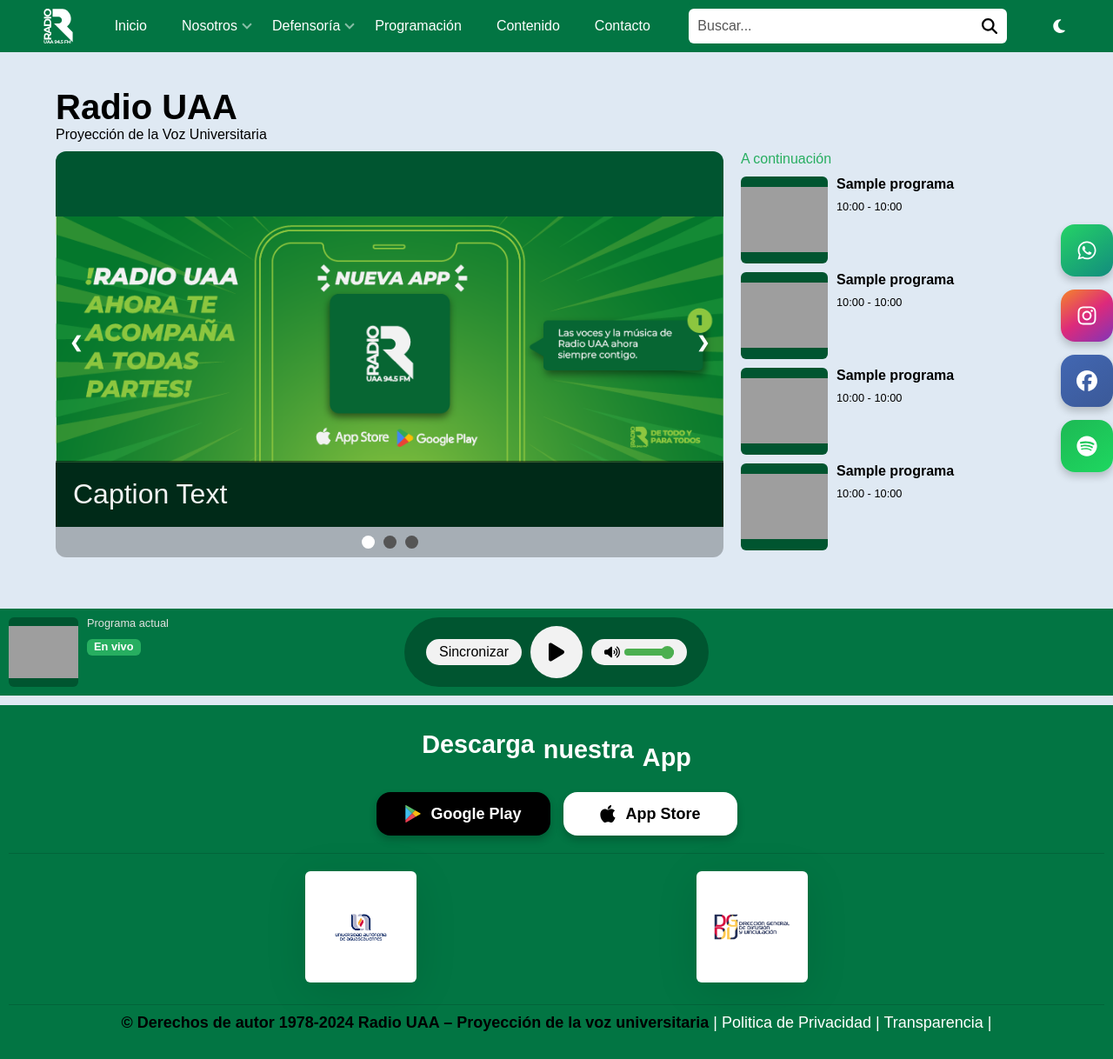
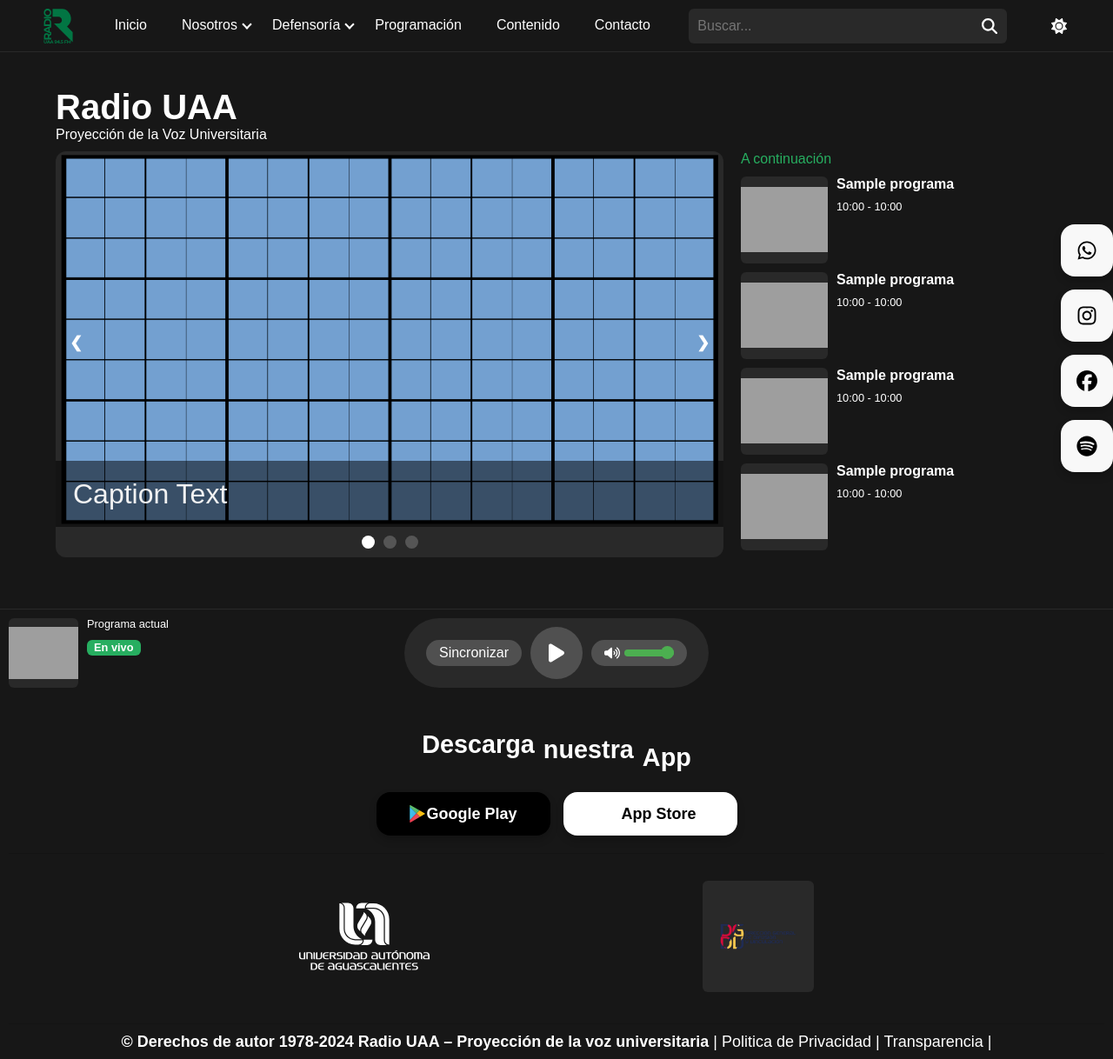
Before and after one commit to Andrew869/RadioUAA, a PHP site: page / in a window 1280 px wide. Shown: the whole page at 87% size. Before the commit the page ends 1186 px from the top, so only its background shows below. Run offline with PHP 8.4, Linux system fonts and the light colour scheme; tables that the repository leaves empty hold one stand-in row (values such as "Sample post"); data that the repository does not hold is empty; grey boxes are pictures that could not be loaded.

Commit message:
nuevo diseño light and dark theme

```diff
--- a/css/headerStyles.css
+++ b/css/headerStyles.css
@@ -53,6 +53,16 @@ header {
     /* padding: 0 1vw; */
 }
 
+header.light {
+    border: solid #EDEDED;
+    border-width: 0 0 1px 0;
+}
+
+header.dark {
+    border: solid #292929;
+    border-width: 0 0 1px 0;
+}
+
 .navbar {
     width: 100vw;
     height: 100%;
@@ -60,13 +70,13 @@ header {
     justify-content: space-around;
     align-items: center;
     gap: 10px;
-    background-color: #027543;
     padding: 0 30px;
 }
 
 .logo {
     width: 40px;
     height: 100%;
+    fill: #027543;
 }
 
 .logo a {
@@ -74,6 +84,8 @@ header {
     display: flex;
     justify-content: center;
     align-items: center;
+    text-decoration: none;
+    fill: inherit;
 }
 
 .logo img {
@@ -123,23 +135,33 @@ header {
     justify-content: center;
     align-items: center;
     height: 100%;
-    color: var(--Blanco);
+    color: inherit;
     text-decoration: none;
     font-size: 1rem;
     transition: transform 0.4s ease;
 }
 
 .dropdown-content a:hover {
-    color: var(--obscuro);
-    background-color: var(--VerdeClaro);
+    /* color: var(--obscuro);
+    background-color: var(--VerdeClaro); */
     /* transform: scale(1.2);  */
     /* text-decoration: underline; */
+}
+
+.dropdown-content.dark a:hover {
+    color: black;
+    background-color: white;
+}
+
+.dropdown-content.light a:hover {
+    color: white;
+    background-color: black;
 }
 
 .dropdown-content {
     display: none;
     position: absolute;
-    background-color: var(--Blanco);
+    /* background-color: var(--Blanco); */
     list-style: none;
     top: 85%;
     left: 0;
@@ -155,7 +177,7 @@ header {
 }
 
 .dropdown-content a {
-    color: var(--obscuro);
+    /* color: var(--obscuro); */
     padding: 10px 20px;
     /* display: flex; */
     /* text-decoration: none; */
@@ -199,7 +221,6 @@ header {
 }
 
 .search-bar-content {
-    background-color: #027543;
     flex: 0 1 30%;
     position: relative;
     height: 100%;
@@ -252,7 +273,7 @@ header {
 }
 
 .search-bar input::placeholder {
-    color: #555;
+    /* color: #555; */
 }
 
 .search-bar input:focus {
@@ -343,12 +364,20 @@ header {
     top: 40%;
     right: -15px;
     content: "";
-    border: solid rgba(255, 255, 255, 0.521);
-    border-width: 0 2px 2px 0;
     display: inline-block;
     padding: 3px;
     -webkit-transform: rotate(45deg);
     transform: rotate(45deg);
+}
+
+.arrow-down.light::after {
+    border: solid black;
+    border-width: 0 2px 2px 0;
+}
+
+.arrow-down.dark::after{
+    border: solid white;
+    border-width: 0 2px 2px 0;
 }
 
 @media (max-width: 1024px) {
--- a/css/inicio.css
+++ b/css/inicio.css
@@ -41,7 +41,6 @@
 }
 
 .next-program img {
-    background-color: #005530;
     width: 100px;
     height: 100px;
     object-fit: contain;
@@ -81,7 +80,7 @@
     /* max-width: 1000px; */
     position: relative;
     max-width: 960px;
-    max-height: 480px;
+    max-height: 540px;
     width: 60vw;
     aspect-ratio: 16/9;
     overflow: hidden;
@@ -97,7 +96,6 @@
 }
 
 .slide img {
-    background-color: #005530;
     width: inherit;
     height: inherit;
     object-fit: contain;
--- a/css/playerStyles.css
+++ b/css/playerStyles.css
@@ -1,5 +1,5 @@
 .radio-player {
-    background-color: #027543;
+    /* background-color: #027543; */
     position: sticky;
     bottom: 0;
     width: 100%;
@@ -11,6 +11,17 @@
     align-items: center;
     z-index: 1;
 }
+
+.radio-player.light {
+    border: solid #EDEDED;
+    border-width: 1px 0 1px 0;
+}
+
+.radio-player.dark {
+    border: solid #292929;
+    border-width: 1px 0 0 0;
+}
+
 
 .radio-player > div {
     /* background-color: yellow; */
@@ -29,7 +40,7 @@
     height: 80px;
     object-fit: contain;
     border-radius: 6px;
-    background-color: #005530;
+    /* background-color: #005530; */
 }
 
 .current-program-info > div {
@@ -88,14 +99,14 @@
 
 .curr-pro-txt,
 .frequency-band {
-    color: #e2e2e2;
+    /* color: #e2e2e2; */
     font-size: 0.8rem;
 }
 
 .controls {
     margin: 10px;
     padding: 0 20px;
-    background-color: #005530;
+    /* background-color: #005530; */
     display: flex;
     flex-direction: row;
     justify-content: center;
@@ -161,7 +172,7 @@
 .controls button:hover,
 .volume-control:hover {
     transform: scale(1.02);
-    background-color: #fff;
+    /* background-color: #fff; */
 }
 
 .volume-control .icon {
--- a/css/styles.css
+++ b/css/styles.css
@@ -27,12 +27,6 @@ html{
 }
 
 body {
-    /* background-color: yellow; */
-    height: 100%;
-    background-color: var(--GrisClaro);
-
-    /* margin: 0;
-    padding: 0; */
 }
 
 main#content {
@@ -42,10 +36,48 @@ main#content {
     /* background-color: yellow; */
 }
 
+.light {
+    background-color: #F8F8F8;
+    color: black;
+    fill: black;
+}
+
+.light .c1 {
+    background-color: #EDEDED;
+    color: black;
+    fill: black;
+}
+
+.light .c2 {
+    background-color: #c0c0c0;
+    color: black;
+    fill: black;
+}
+
+.light .shadow {
+    box-shadow: rgba(0, 0, 0, 0.15) 2.4px 2.4px 3.2px;
+}
+
 .dark {
-    background: none;
     background-color: #171717;
     color: white;
+    fill: white;
+}
+
+.dark .c1 {
+    background-color: #292929;
+    color: white;
+    fill: white;
+}
+
+.dark .c2 {
+    background-color: #505050;
+    color: white;
+    fill: white;
+}
+
+.dark .shadow {
+    box-shadow: rgba(204, 204, 204, 0.5) 2px 2px 2px;
 }
 
 h1 {
@@ -105,85 +137,24 @@ li {
     font-size: 25px;
 } */
 
-.whatsapp {
-    background: linear-gradient(145deg, #25D366, #128C7E); /* Verde de WhatsApp */
+/* .whatsapp {
+    background: linear-gradient(145deg, #25D366, #128C7E);
 }
 
 .instagram {
-    background: linear-gradient(145deg, #F58529, #DD2A7B, #8134B8); /* Colores de Instagram */
+    background: linear-gradient(145deg, #F58529, #DD2A7B, #8134B8);
 }
 
 .facebook {
-    background: linear-gradient(145deg, #4267B2, #3B5998); /* Azul de Facebook */
+    background: linear-gradient(145deg, #4267B2, #3B5998);
 }
 
 .spotify {
-    background: linear-gradient(145deg, #1DB954, #1ED760); /* Verde de Spotify */
-}
-
-
-
-/* .app-promo {
-    position: fixed;
-    bottom: 20px;
-    left: 20px;
-    background-color: #007bff;
-    color: #fff;
-    padding: 15px;
-    border-radius: 10px;
-    box-shadow: 0 0 10px rgba(0, 0, 0, 0.3);
-    z-index: 1000;
-    max-width: 300px;
-}
-
-.app-promo-content {
-    text-align: center;
-}
-
-.app-promo h3 {
-    margin-top: 0;
-    font-size: 20px;
-}
-
-.app-promo p {
-    font-size: 16px;
-    margin-bottom: 15px;
-}
-
-.app-links {
-    display: flex;
-    justify-content: space-around;
-}
-
-.app-link {
-    display: inline-block;
-    text-decoration: none;
-    color: #fff;
-    background-color: #28a745;
-    padding: 10px 20px;
-    border-radius: 5px;
-    font-size: 14px;
-    transition: background-color 0.3s ease;
-}
-
-.app-link:hover {
-    background-color: #218838;
-}
-
-.app-link.android {
-    background-color: #007bff;
-}
-
-.app-link.ios {
-    background-color: #ffc107;
-    margin-left: 10px;
+    background: linear-gradient(145deg, #1DB954, #1ED760);
 } */
-
-
 
 footer {
     padding: 0 10px;
-    background-color: #027543;
     /* background-color: yellow; */
 }
 
@@ -199,7 +170,7 @@ footer {
 }
 
 .container-uaa a{
-    text-decoration: none;
+    fill: inherit;
 }
 
 .container-uaa img {
@@ -214,8 +185,7 @@ footer {
     cursor: pointer;
     transition: transform 0.3s ease;
     padding: 20px;
-    box-shadow: rgba(0, 0, 0, 0.1) 0px 10px 50px;
-    background-color: white;
+    /* box-shadow: rgba(0, 0, 0, 0.1) 0px 10px 50px; */
 }
 
 /* .container-uaa img .dark{
@@ -225,10 +195,6 @@ footer {
 .container-uaa img:hover {
     transform: scale(1.1);
 }
-
-
-
-/* footer ultima parte inicio */
 
 /* botones descarga inicio */
 .container-descarga-buttons {
@@ -281,8 +247,6 @@ footer {
 /* botones descarga fin */
 
 
-
-
 .copyright-container {
     /* background-color: teal;  */
     padding: 10px 0;
@@ -320,15 +284,13 @@ footer {
     /* display: flex;  */
     align-items: center;
     margin: 0px 0;
-    text-decoration: none;
-    color: white;
+    text-decoration: wavy;
+    color: inherit;
 }
 .copyright-links a:hover {
-    color: inherit;
-    text-decoration: underline;
+    /* color: inherit; */
+    /* text-decoration: underline;  */
 }
-
-
 
 .animated-text {
     display: flex;
@@ -338,7 +300,6 @@ footer {
     height: 10vh;
     font-size: 1.8rem;
     font-weight: bold;
-    color: #ffffff;
     overflow: hidden;
 }
 
@@ -372,19 +333,6 @@ footer {
     }
 }
 
-
-
-
-
-
-
-
-
-
-
-
-
-
 @media (max-width: 768px){
     main{
         margin-top: 70px;
@@ -407,5 +355,3 @@ footer {
         padding: 10px 0 20px 0;
     }
 }
-
-/* footer ultima parte fin */
--- a/index.php
+++ b/index.php
@@ -132,7 +132,7 @@
     <link rel="stylesheet" href="<?php echo $initPath ?>css/nosotros.css?v=<?php echo PROJECT_HASH ?>">
     <link rel="stylesheet" href="<?php echo $initPath ?>css/programacion.css?v=<?php echo PROJECT_HASH ?>">
 </head>
-<body class="<?php echo ($currentTheme === 'dark' ? $currentTheme : '')?>">
+<body class="<?php echo $currentTheme ?>">
     <?php
         include 'php/main_header.php';
     ?>
--- a/pages/inicio.php
+++ b/pages/inicio.php
@@ -24,19 +24,19 @@
         <div class="slideshow-container">
             <div class="slide fade">
                 <!-- <div class="numbertext">1 / 3</div> -->
-                <img src="<?php echo $jsInitPath ?>resources/img/promo-AppRadioUAA.png">
+                <img src="<?php echo $jsInitPath ?>resources/img/16x9.png" class="c1 <?php echo $currentTheme ?>">
                 <div class="text">Caption Text</div>
             </div>
 
             <div class="slide fade">
             <!-- <div class="numbertext">2 / 3</div> -->
-            <img src="<?php echo $jsInitPath ?>resources/img/IMG_0716.jpg">
+            <img src="<?php echo $jsInitPath ?>resources/img/promo-AppRadioUAA.png" class="c1 <?php echo $currentTheme ?>">
             <div class="text">Caption Two</div>
             </div>
 
             <div class="slide fade">
             <!-- <div class="numbertext">3 / 3</div> -->
-            <img src="<?php echo $jsInitPath ?>resources/img/IMG_0716.jpg">
+            <img src="<?php echo $jsInitPath ?>resources/img/IMG_0716.jpg" class="c1 <?php echo $currentTheme ?>">
             <div class="text">Caption Three</div>
             </div>
 
@@ -44,7 +44,7 @@
             <a class="next">❯</a>
 
         </div>
-        <div class="slideshow-dots">
+        <div class="slideshow-dots c1 <?php echo $currentTheme ?>">
             <span class="dot"></span>
             <span class="dot"></span>
             <span class="dot"></span>
--- a/php/jsRequest.php
+++ b/php/jsRequest.php
@@ -48,7 +48,7 @@
                 }
                 break;
             case 'GetSVG':
-                $styles = [$args[1], $args[2], $args[3]];
+                $styles = [$args[1], $args[2]];
                 $output = GetSVG($args[0], $styles);
                 echo $output;
                 // echo json_encode($output);
--- a/php/main_footer.php
+++ b/php/main_footer.php
@@ -1,16 +1,16 @@
 <div class="container-social-buttons">
     <div class="social-buttons">
-        <a href="https://wa.me/524499121588" target="_blank" class="social-button whatsapp">
-            <?php echo GetSVG('resources/img/svg/whatsapp.svg', ["24px", "24px", "white"]) ?>
+        <a href="https://wa.me/524499121588" target="_blank" class="social-button whatsapp <?php echo $currentTheme === "dark"? "light" : "dark" ?>">
+            <?php echo GetSVG('resources/img/svg/whatsapp.svg', ["24px", "24px"]) ?>
         </a>
-        <a href="https://www.instagram.com/radio.uaa/" target="_blank" class="social-button instagram">
-            <?php echo GetSVG('resources/img/svg/instagram.svg', ["24px", "24px", "white"]) ?>
+        <a href="https://www.instagram.com/radio.uaa/" target="_blank" class="social-button instagram <?php echo $currentTheme === "dark"? "light" : "dark" ?>">
+            <?php echo GetSVG('resources/img/svg/instagram.svg', ["24px", "24px"]) ?>
         </a>
-        <a href="https://www.facebook.com/RadioUAA" target="_blank" class="social-button facebook">
-            <?php echo GetSVG('resources/img/svg/facebook.svg', ["24px", "24px", "white"]) ?>
+        <a href="https://www.facebook.com/RadioUAA" target="_blank" class="social-button facebook <?php echo $currentTheme === "dark"? "light" : "dark" ?>">
+            <?php echo GetSVG('resources/img/svg/facebook.svg', ["24px", "24px"]) ?>
         </a>
-        <a href="https://open.spotify.com/show/33OclgjRhmrjS1GaSAwXoU" target="_blank" class="social-button spotify">
-            <?php echo GetSVG('resources/img/svg/spotify.svg', ["24px", "24px", "white"]) ?>
+        <a href="https://open.spotify.com/show/33OclgjRhmrjS1GaSAwXoU" target="_blank" class="social-button spotify <?php echo $currentTheme === "dark"? "light" : "dark" ?>">
+            <?php echo GetSVG('resources/img/svg/spotify.svg', ["24px", "24px"]) ?>
         </a>
     </div>
 </div>
@@ -30,11 +30,13 @@
 
     <div class="descarga-buttons">
         <a href="https://play.google.com/store/search?q=radio+uaa+94.5fm&c=apps&pli=1" target="_blank" class="social-button google-play">
-            <img src="resources/img/svg/google-play.svg" alt="Google Play Logo" class="button-logo">
+            <!-- <img src="resources/img/svg/google-play.svg" alt="Google Play Logo" class="button-logo"> -->
+            <?php echo GetSVG('resources/img/svg/google-play.svg', ["20px", "20px"]) ?>
             <span>Google Play</span>
         </a>
         <a href="https://apps.apple.com/mx/app/radio-uaa-94-5fm/id6670407197" target="_blank" class="social-button apple-store">
-            <img src="resources/img/svg/app-store.svg" alt="App Store Logo" class="button-logo">
+            <!-- <img src="resources/img/svg/app-store.svg" alt="App Store Logo" class="button-logo"> -->
+            <?php echo GetSVG('resources/img/svg/app-store.svg', ["20px", "20px"]) ?>
             <span>App Store</span>
         </a>
     </div>
@@ -42,10 +44,13 @@
 
 <div class="container-uaa">
     <a href="https://www.uaa.mx/portal/" target="_blank">
-        <img src="<?php echo $initPath ?>resources/img/UAA-LOGO.png" alt="Logo UAA" class="logo-uaa" />
+        <div class="icon">
+            <?php echo GetSVG('resources/img/svg/uaa-logo.svg', ["150px", "150px"]) ?>
+        </div>
+
     </a>
     <a href="https://www.uaa.mx/dgdv/" target="_blank">
-        <img src="resources/img/UAA-DG.png" alt="Logo UAA" class="logo-uaa" />
+        <img src="resources/img/UAA-DG.png" alt="Logo UAA" class="logo-uaa c1 <?php echo $currentTheme ?>">
     </a>
 </div>
 
--- a/php/main_header.php
+++ b/php/main_header.php
@@ -1,25 +1,25 @@
-<header>
+<header class="<?php echo $currentTheme ?>">
     <nav class="navbar">
         <div class="logo">
             <a class="nav-link internal-link" href="./">
                 <!-- <img src="resources/img/logo-radio-uaa-blanco.png" alt="Radio UAA Logo"> -->
-                <?php echo GetSVG('resources/img/svg/logoRadioUAA.svg', ["40px", "40px", "white"]) ?>
+                <?php echo GetSVG('resources/img/svg/logoRadioUAA.svg', ["40px", "40px"]) ?>
             </a>
         </div>
         <div class="nav-links">
             <ul>
                 <li><a href="/inicio" class="nav-link internal-link">Inicio</a></li>
                 <li class="dropdown">
-                    <a class="nav-link arrow-down">Nosotros</a>
-                    <ul class="dropdown-content">
+                    <a class="nav-link arrow-down <?php echo $currentTheme ?>">Nosotros</a>
+                    <ul class="dropdown-content c1 <?php echo $currentTheme ?>">
                         <li><a href="/nosotros" class="nav-link internal-link">Acerca de Radio UAA</a></li>
                         <li><a href="/preguntas-frecuentes" class="nav-link internal-link">Preguntas Frecuentes</a></li>
                         <li><a href="/consejo-ciudadano" class="nav-link internal-link">Consejo Ciudadano</a></li>
                     </ul>
                 </li>
                 <li class="dropdown">
-                    <a class="nav-link arrow-down">Defensoría</a>
-                    <ul class="dropdown-content">
+                    <a class="nav-link arrow-down <?php echo $currentTheme ?>">Defensoría</a>
+                    <ul class="dropdown-content c1 <?php echo $currentTheme ?>">
                         <li><a href="/defensoria-de-las-audiencias" class="nav-link internal-link">Defensoría de las Audiencias</a></li>
                         <li><a href="/derechos-de-la-audiencia" class="nav-link internal-link">Derechos de las Audiencias</a></li>
                         <li><a href="/quejas-sugerencias" class="nav-link internal-link">Quejas y Sugerencias</a></li>
@@ -36,7 +36,7 @@
         <div class="search-bar-content">
             <div class="search-bar-container">
                 <div class="search-bar">
-                    <input type="text" class="search-bar-input" id="inputSearch" placeholder="Buscar..." aria-label="Search">
+                    <input type="text" class="search-bar-input c1 <?php echo $currentTheme ?>" id="inputSearch" placeholder="Buscar..." aria-label="Search">
                     <label id="search-icon" class="icon" for="inputSearch">
                         <?php echo GetSVG('resources/img/svg/search.svg', ["18px", "18px", "black"]) ?>
                     </label>
--- a/php/player.php
+++ b/php/player.php
@@ -21,10 +21,10 @@
     $program = GetCurrProgram();
 ?>
 <!-- <div class="player container-radio-player"> -->
-    <div class="radio-player">
+    <div class="radio-player <?php echo $currentTheme ?>">
         <audio id="audio" src="https://streamingcwsradio30.com/8148/stream"></audio>
         <div class="current-program-info">
-            <img src="<?php echo $initPath . $program['url_img'] ?>.300" alt="logo_programa">
+            <img src="<?php echo $initPath . $program['url_img'] ?>.300" alt="logo_programa" class="c1 <?php echo $currentTheme ?>">
             <div>
                 <div>
                     <span class="curr-pro-txt">
@@ -52,13 +52,13 @@
             <h2>Radio UAA</h2>
             <p id="metadata">Transmisión en vivo</p>
         </div> -->
-        <div class="controls">
+        <div class="controls c1 <?php echo $currentTheme ?>">
             <!-- <div class="control-buttons"> -->
-                <button id="syncBtn">Sincronizar</button>
-                <button id="playPauseBtn">
+                <button id="syncBtn" class="c2 <?php echo $currentTheme ?>">Sincronizar</button>
+                <button id="playPauseBtn" class="c2 <?php echo $currentTheme ?>">
                     <?php echo GetSVG('resources/img/svg/play.svg', ["24px", "24px", "black"]) ?>
                 </button>
-                <div class="volume-control">
+                <div class="volume-control c2 <?php echo $currentTheme ?>">
                     <div class="icon">
                         <?php echo GetSVG('resources/img/svg/volume-high.svg', ["18px", "18px", "black"]) ?>
                     </div>
--- a/php/programs_info.php
+++ b/php/programs_info.php
@@ -12,7 +12,7 @@
 
     foreach (GetNextPrograms(4) as $program) {
         echo "<div class='next-program'>";
-            echo "<img src='" . $jsInitPath . $program['url_img'] .".300' alt='logo_programa'>";
+            echo "<img src='" . $jsInitPath . $program['url_img'] .".300' alt='logo_programa' class='c1 $currentTheme'>";
             echo "<div class='info'>";
                 echo "<div class='name'><span>". $program['nombre_programa'] ."</span></div>";
                 echo "<div class='schedule'><span>". date("H:i", strtotime($program['hora_inicio'])) .' - '. date("H:i", strtotime($program['hora_fin'])) ."</span></div>";
--- a/php/utilities.php
+++ b/php/utilities.php
@@ -4,16 +4,16 @@
     if(isset($_COOKIE['theme']))
         $currentTheme = $_COOKIE['theme'];
     else
-        $currentTheme = 'light';
+        $currentTheme = 'dark';
 
     $iconProperties = [
         'dark' => [
             'url' => 'resources/img/svg/sun.svg',
-            'styles' => ["18px", "18px", "white"]
+            'styles' => ["18px", "18px"]
         ],
         'light' => [
             'url' => 'resources/img/svg/moon.svg',
-            'styles' => ["18px", "18px", "white"]
+            'styles' => ["18px", "18px"]
         ]
     ];
 
@@ -26,7 +26,7 @@
         }
 
         // Extraer los estilos
-        list($width, $height, $fill) = $styles;
+        list($width, $height) = $styles;
 
         // Reemplazar width
         $svgContent = preg_replace('/width:\s*\d+px/', "width: $width", $svgContent);
@@ -40,15 +40,15 @@
             $svgContent = preg_replace('/style="/', "style=\"height: $height; ", $svgContent);
         }
 
-        if($fill !== ''){
-            // Reemplazar fill si existe, o agregarlo si no
-            if (strpos($svgContent, 'fill:') !== false) {
-                $svgContent = preg_replace('/fill:\s*[^;]+/', "fill: $fill", $svgContent);
-            } else {
-                // Si no existe, agregar fill al estilo
-                $svgContent = preg_replace('/style="/', "style=\"fill: $fill; ", $svgContent);
-            }
-        }
+        // if($fill !== ''){
+        //     // Reemplazar fill si existe, o agregarlo si no
+        //     if (strpos($svgContent, 'fill:') !== false) {
+        //         $svgContent = preg_replace('/fill:\s*[^;]+/', "fill: $fill", $svgContent);
+        //     } else {
+        //         // Si no existe, agregar fill al estilo
+        //         $svgContent = preg_replace('/style="/', "style=\"fill: $fill; ", $svgContent);
+        //     }
+        // }
 
         return $svgContent;
     }
```
Also changed, not shown: js/light-dark-mode.js (+21 -5 lines), js/utilities.js (+17 -17 lines), resources/img/16x9.png (added), resources/img/svg/logoRadioUAA.svg, resources/img/svg/uaa-logo.svg (added).
